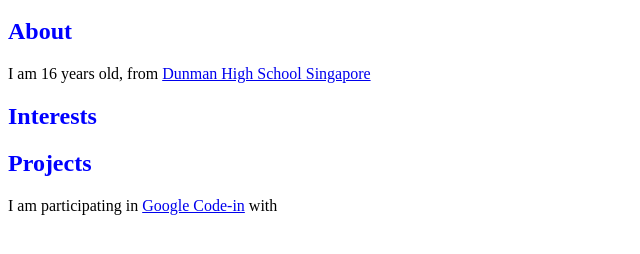
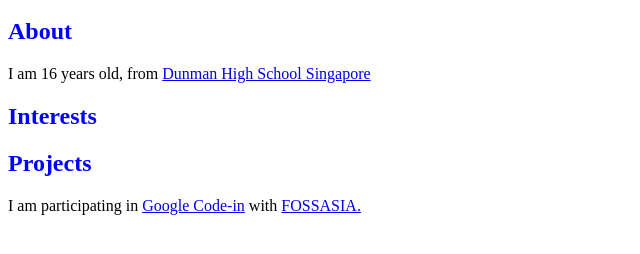
Before and after one commit to T0076295J/T0076295J.github.io, a plain HTML site: page index.html in a window 1280 px wide. Shown: the part 48-302 px from the top of the page, without its empty margins (0-640 px from the left). Drawn offline with Linux system fonts and the light colour scheme.

Commit message:
Update index.html

```diff
--- a/index.html
+++ b/index.html
@@ -14,7 +14,7 @@
   </p>
   <h2>Projects</h2>
   <p>
-  I am participating in <a href="https://developers.google.com/open-source/gci/">Google Code-in</a> with <a href="fossasia.org"></a>
+  I am participating in <a href="https://developers.google.com/open-source/gci/">Google Code-in</a> with <a href="fossasia.org">FOSSASIA.</a>
   </p>
   </body>
 <html>
```
